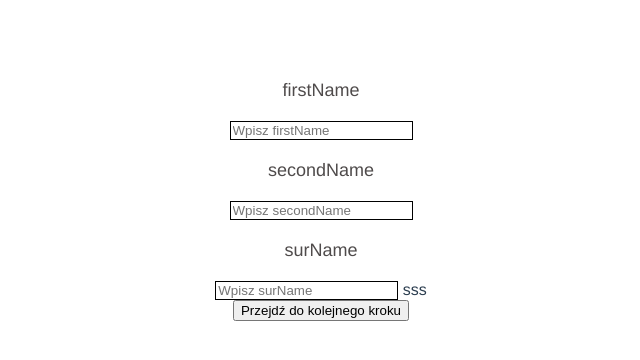
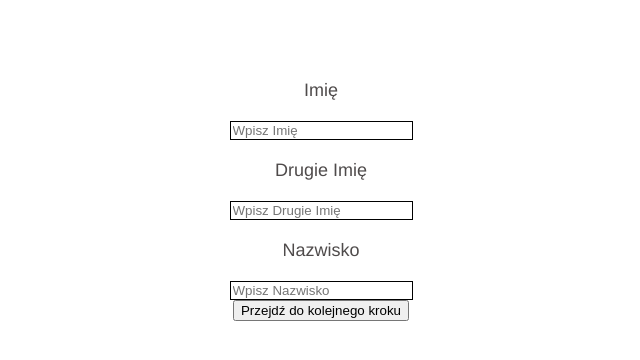
Before and after one commit to Wektors/email-form, a Vue app: page / in a window 1280 px wide. Shown: the top 360 px of the page, without its empty margins (319-959 px from the left). Built offline with nearby package versions, Linux system fonts and the light colour scheme.

Commit message:
Extract FormField class

```diff
--- a/src/components/FormEntry.vue
+++ b/src/components/FormEntry.vue
@@ -1,27 +1,31 @@
 <template>
 	<div class="label">
-		{{ label }}
+		{{ formField.label }}
 	</div>
 	<input
-		name="label"
 		:class="checkValidity"
 		type="text"
-		:placeholder="`Wpisz ${label}`"
-		:value="modelValue"
-		@input="$emit('update:modelValue', $event.target.value)"
+		:placeholder="`Wpisz ${formField.label}`"
+		v-model="currentValue"
+        @input="handleInput"
 	/>
 </template>
 <script>
+import { FormField } from '@/js/FormField';
+
 export default {
 	name: "FormEntry",
 	props: {
-		value: String,
-		label: String,
+		formField: FormField,
 	},
-
+    methods: {
+        handleInput: function(){
+            this.formField.setValue(this.currentValue)
+        },
+    },
 	computed: {
 		checkValidity: function () {
-			if (this.validated) {
+			if (this.formField.validated) {
 				return "validated";
 			} else {
 				return "unvalidated";
@@ -30,8 +34,9 @@ export default {
 	},
 	data() {
 		return {
-			validated: true,
-		};
+            currentValue: this.formField.value,
+            validated: true,
+        };
 	},
 };
 </script>
--- a/src/components/FormStep.vue
+++ b/src/components/FormStep.vue
@@ -1,34 +1,32 @@
 <template>
     <div class="first-step">
 
-		<!-- eslint-disable -->
+        <div
+            v-for="(field, id) in modelValue.getFields()"
+            :key="id"
+        >
             <FormEntry
-			v-for="(field, id) in modelValue.getFields()"
-			:label="field"
-			:key="id"
-
-
-			v-model="modelValue[field]"
+                :form-field="modelValue[field]"
             />
-
-		{{ modelValue.firstName }}
+        </div>
     </div>
 </template>
 <!-- v-model="modelValue.firstName" -->
 
-<script >
+<script>
 /* eslint-disable */
 
-import FormEntry from "./FormEntry.vue";
+import FormEntry from './FormEntry.vue';
+
 export default {
-	name: "FormStep",
+    name: 'FormStep',
     props: {
         modelValue: Object,
     },
     components: {
         FormEntry,
     },
-	data() {
+    data(){
         return {};
     },
     methods: {},
--- a/src/js/AddressData.js
+++ b/src/js/AddressData.js
@@ -1,3 +1,6 @@
+import { FormField } from '@/js/FormField';
+import Validators from '@/js/Validators';
+
 export default class AddressData {
     /**
      *
@@ -10,16 +13,17 @@ export default class AddressData {
      * @param {string|undefined}options.postalCode,
      * @param {string|undefined}options.city,
      */
-	constructor(options) {
-		this.email = options.email;
-		this.phone = options.phone;
-		this.street = options.street;
-		this.houseNumber = options.houseNumber;
-		this.apartmentNumber = options.apartmentNumber;
-		this.postalCode = options.postalCode;
-		this.city = options.city;
+    constructor(options){
+        this.email = new FormField('Email', Validators.email, options.email);
+        this.phone = new FormField('Numer telefonu', Validators.phoneNumber, options.phone);
+        this.street = new FormField('Ulica', Validators.nonEmptyString, options.street);
+        this.houseNumber = new FormField('Numer domu', Validators.number, options.houseNumber);
+        this.apartmentNumber = new FormField('Numer mieszkania', Validators.number, options.apartmentNumber);
+        this.postalCode = new FormField('Kod pocztowy', Validators.postalCode, options.postalCode);
+        this.city = new FormField('Miasto', Validators.nonEmptyString, options.city);
     }
-	getFields() {
+
+    getFields(){
         return Object.keys(this);
     }
 }
--- a/src/js/ClientData.js
+++ b/src/js/ClientData.js
@@ -1,3 +1,6 @@
+import { FormField } from '@/js/FormField';
+import Validators from '@/js/Validators';
+
 export default class ClientData {
 
     /**
@@ -8,15 +11,16 @@ export default class ClientData {
      * @param {string|undefined}options.surName,
      */
     constructor(options){
-        this.firstName = "sss";
-        this.secondName = options.secondName;
-        this.surName = options.surName;
+        this.firstName = new FormField('Imię', Validators.nonEmptyString, options.firstName);
+        this.secondName = new FormField('Drugie Imię', Validators.nonEmptyString, options.secondName);
+        this.surName = new FormField('Nazwisko', Validators.nonEmptyString, options.surName);
     }
 
     getFields(){
         return Object.keys(this);
     }
-    setField(field, id) {
+
+    setField(field, id){
         this[id] = field;
     }
 }
--- /dev/null
+++ b/src/js/FormField.js
@@ -0,0 +1,22 @@
+export class FormField {
+    /**
+     *
+     * @param {string}label
+     * @param {Validators}validator
+     * @param {string|undefined}value
+     */
+    constructor(label, validator, value = ''){
+        this.label = label;
+        this.value = value;
+        this.validator = validator;
+    }
+
+    setValue(value){
+        console.log(value);
+        this.value = value;
+    }
+
+    get validated(){
+        return true;
+    }
+}
```
Lines whose indentation alone changed are shown as unchanged.
